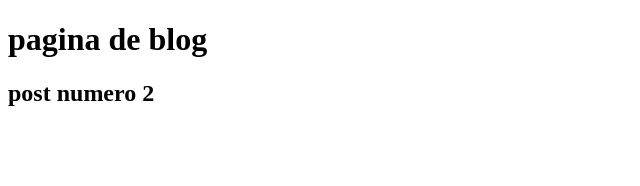
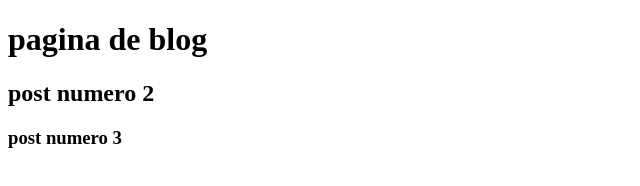
Before and after one commit to Valm1rL/aulaggithup, a plain HTML site: page blog.html in a window 1280 px wide. Shown: the whole page, without its empty margins (0-640 px from the left). Drawn offline with Linux system fonts and the light colour scheme.

Commit message:
foi acrescentado outo post

```diff
--- a/blog.html
+++ b/blog.html
@@ -8,5 +8,6 @@
 <body>
 <h1>pagina de blog</h1>
 <h2>post numero 2</h2>
+<h3>post numero 3</h3>
 </body>
 </html>
```
